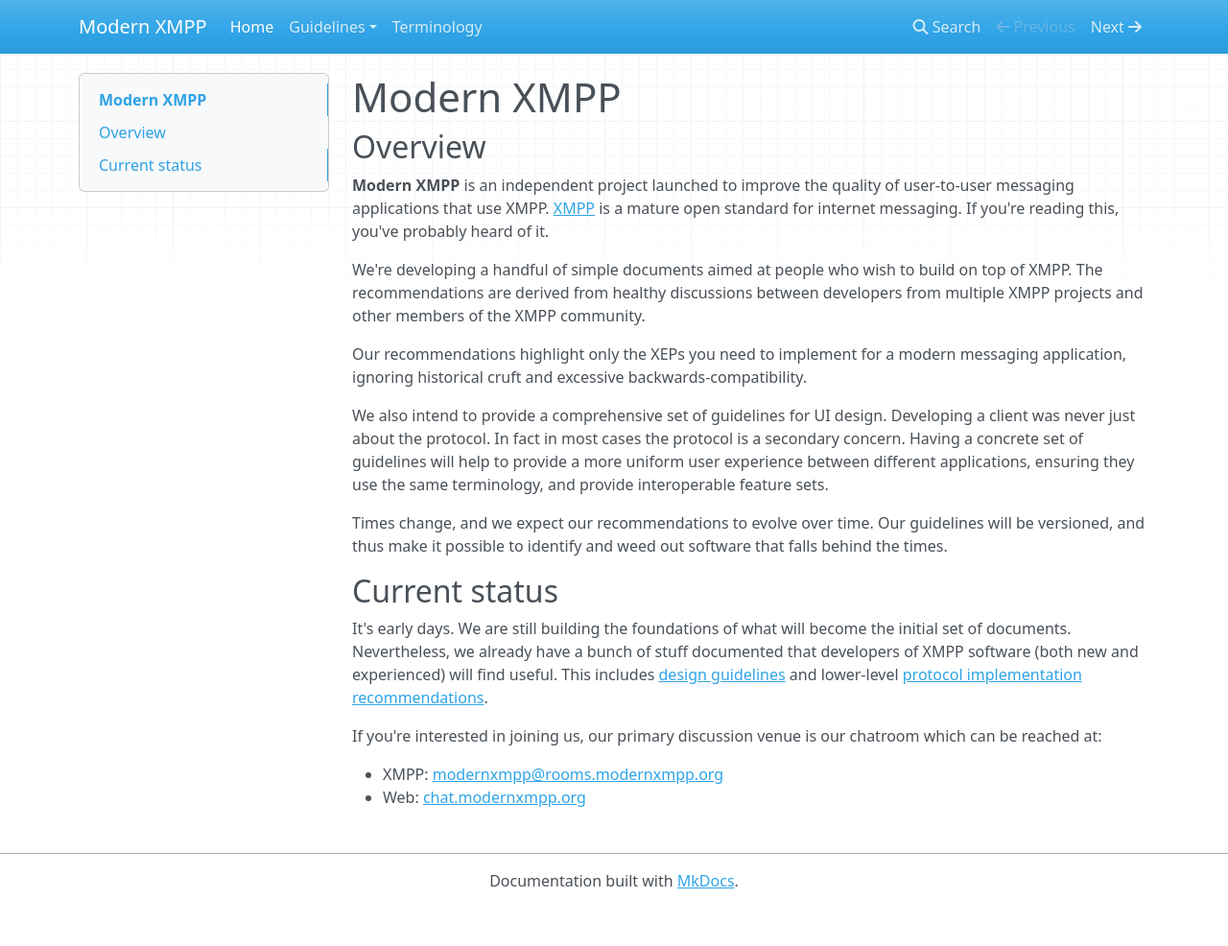
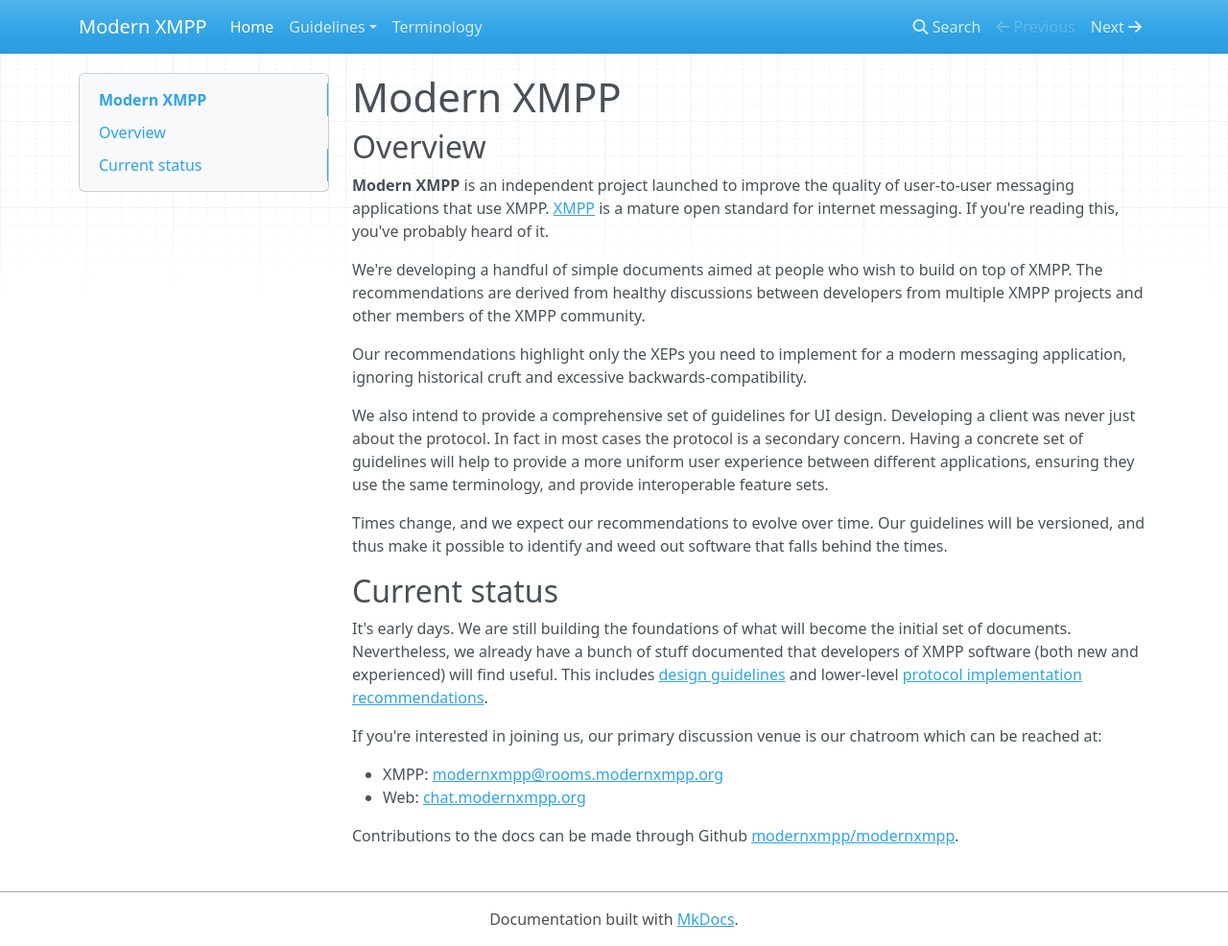
Before and after one commit to modernxmpp/modernxmpp, an MkDocs documentation site: the page built from docs/index.md, in a window 1280 px wide and 986 px high. Shown: the whole window at 96% size. Built offline with MkDocs 1.6.1, drawn with Linux system fonts in a browser that asks for light colours; nearby versions of some CDN libraries.

Commit message:
Add Github link to front page

```diff
--- a/docs/index.md
+++ b/docs/index.md
@@ -24,3 +24,5 @@
 
 - XMPP: [modernxmpp@rooms.modernxmpp.org](xmpp:modernxmpp@rooms.modernxmpp.org?join)
 - Web: [chat.modernxmpp.org](https://chat.modernxmpp.org/)
+
+Contributions to the docs can be made through Github [modernxmpp/modernxmpp](https://github.com/modernxmpp/modernxmpp).
```
